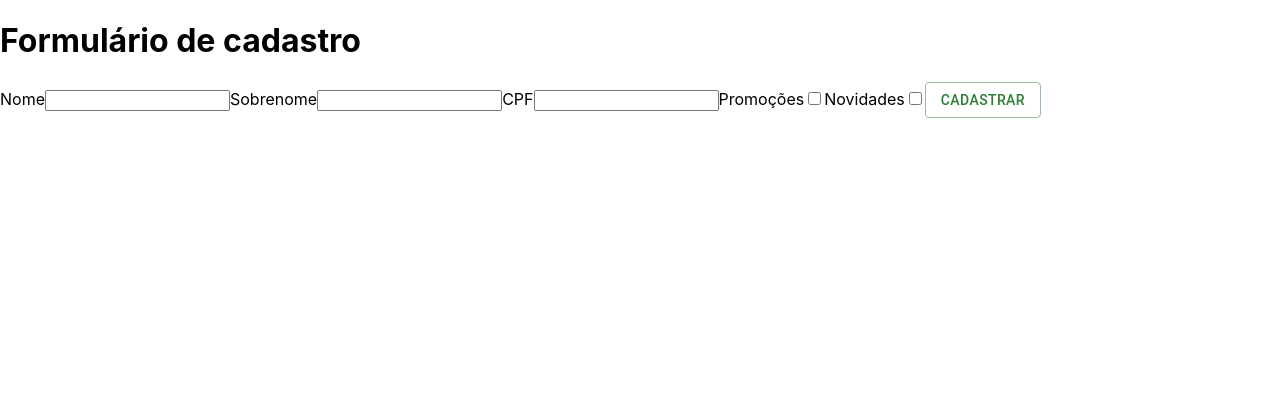
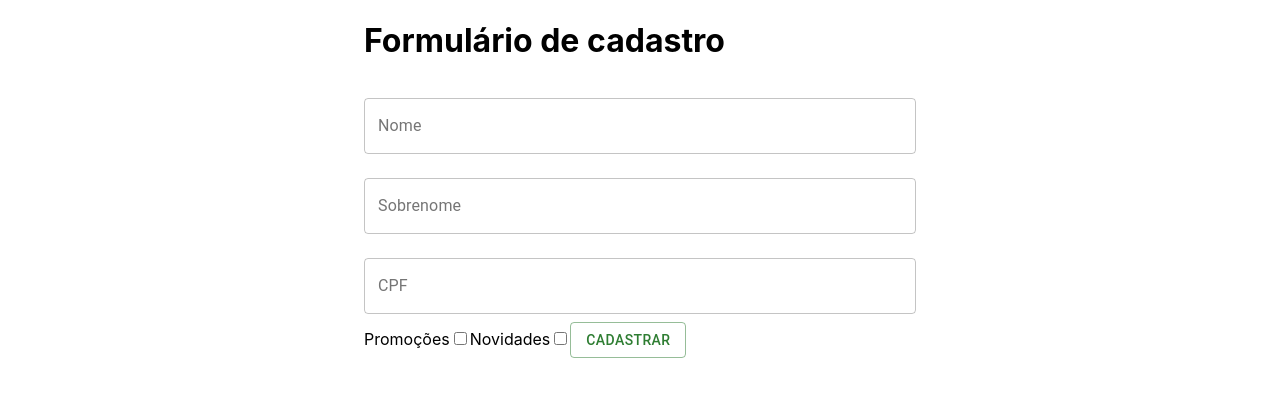
Before and after one commit to edu-as/simple-form, a React (Create React App) app: page / in a window 1280 px wide. Shown: the top 396 px of the page. Built offline with nearby package versions, Linux system fonts and the light colour scheme.

Commit message:
styling form

```diff
--- a/src/App.js
+++ b/src/App.js
@@ -1,15 +1,15 @@
 import React, { Component } from 'react';
-import { Fragment } from 'react/cjs/react.production.min';
+import { Container } from '@material-ui/core';
 import './App.css';
 import RegisterForm from './components/register-form/register-form';
 
 class App extends Component {
   render() {
     return(
-      <Fragment>
+      <Container maxWidth="sm">
         <h1>Formulário de cadastro</h1>
         <RegisterForm/>
-      </Fragment>
+      </Container>
     );
   }
 }
--- a/src/components/register-form/register-form.jsx
+++ b/src/components/register-form/register-form.jsx
@@ -1,17 +1,12 @@
 import * as React from 'react';
 import Button from '@mui/material/Button';
-
+import TextField from "@material-ui/core/TextField";
 function RegisterForm(){
     return(
         <form>
-            <label>Nome</label>
-            <input type="text" />
-
-            <label>Sobrenome</label>
-            <input type="text" />
-
-            <label>CPF</label>
-            <input type="text" />
+            <TextField id="nome" label="Nome" variant="outlined" margin="normal" fullWidth />
+            <TextField id="nome" label="Sobrenome" variant="outlined" margin="normal" fullWidth />
+            <TextField id="nome" label="CPF" variant="outlined" margin="normal" fullWidth/>
 
             <label>Promoções</label>
             <input type="checkbox" />
```
